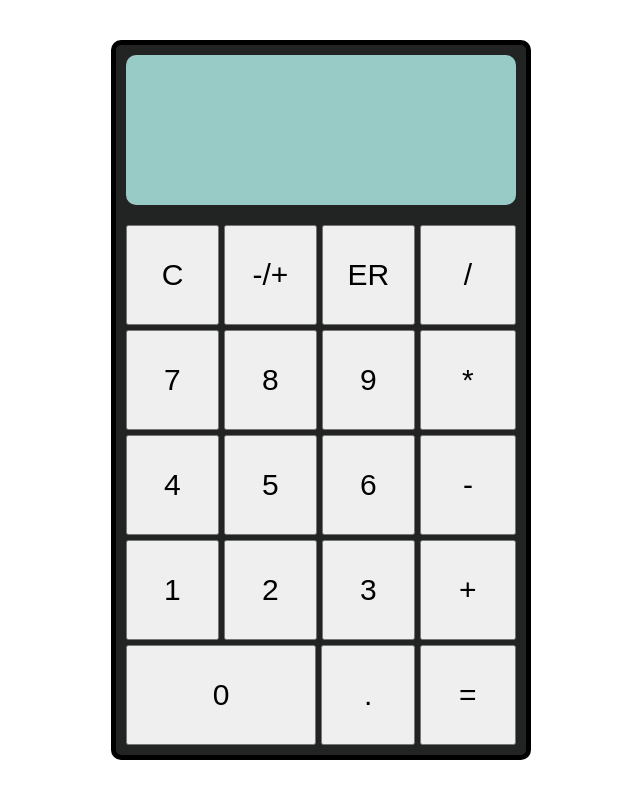
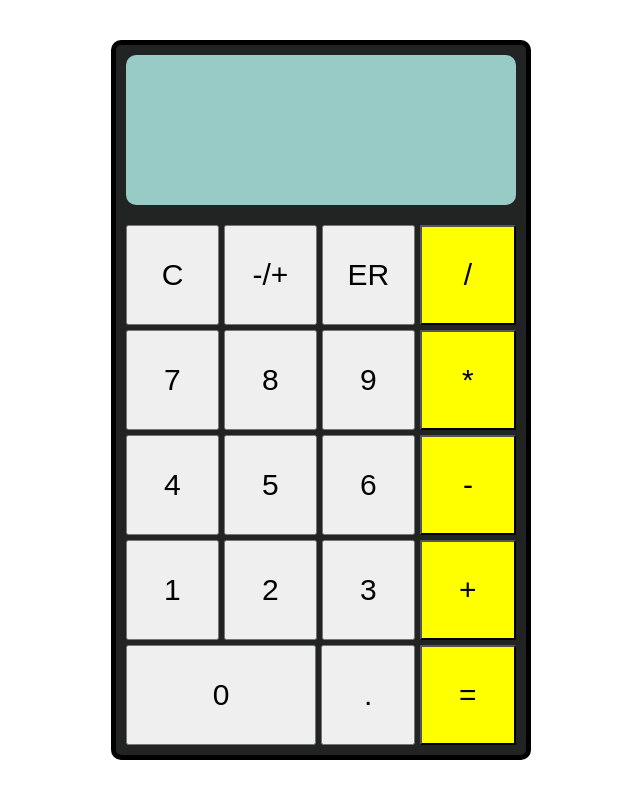
Before and after one commit to Zidanleo012/Calculator-TOP, a plain HTML site: page index.html in a window 1280 px wide. Shown: the whole page, without its empty margins (319-959 px from the left). Drawn offline with Linux system fonts and the light colour scheme.

Commit message:
Add yellow bg for operator button

```diff
--- a/styles.css
+++ b/styles.css
@@ -103,5 +103,6 @@ body {
 .op-button > button {
     width: auto;
     height: auto;
-    flex: 1
+    flex: 1;
+    background-color: yellow;
 }
```
